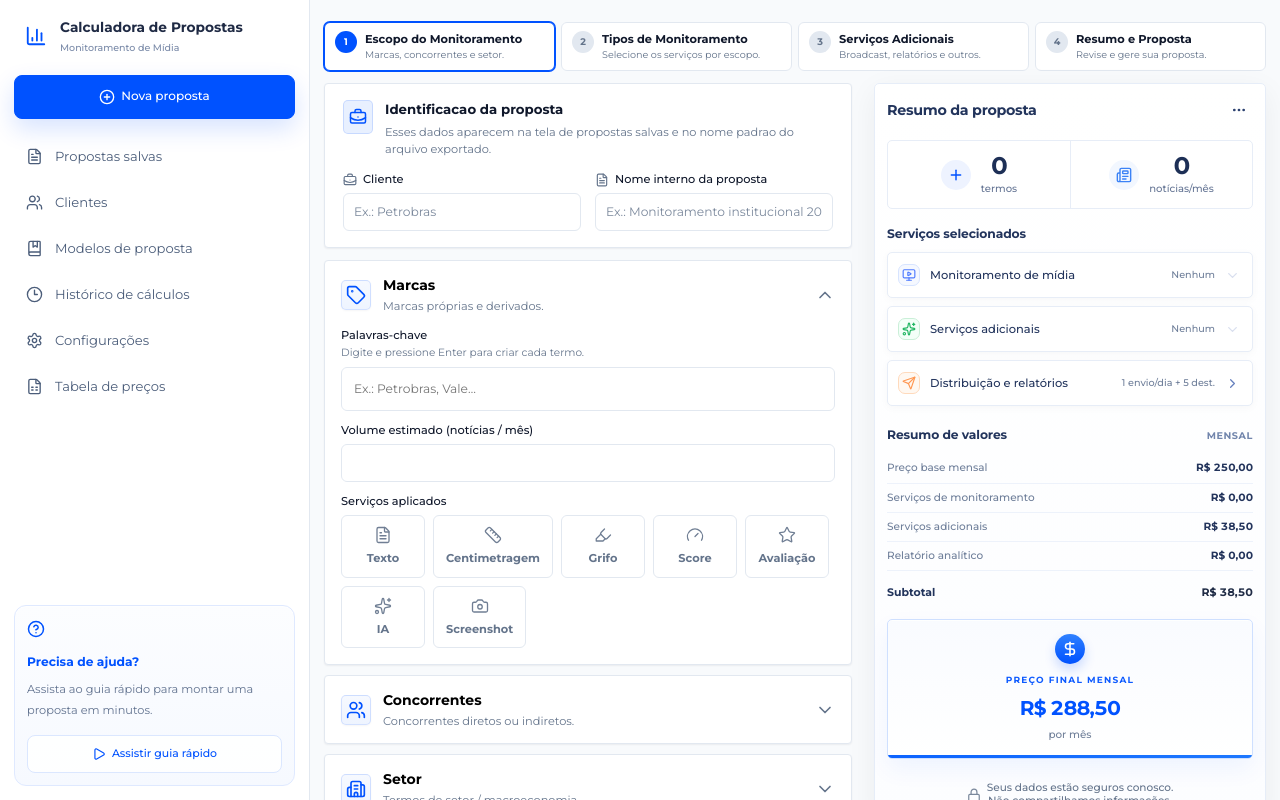
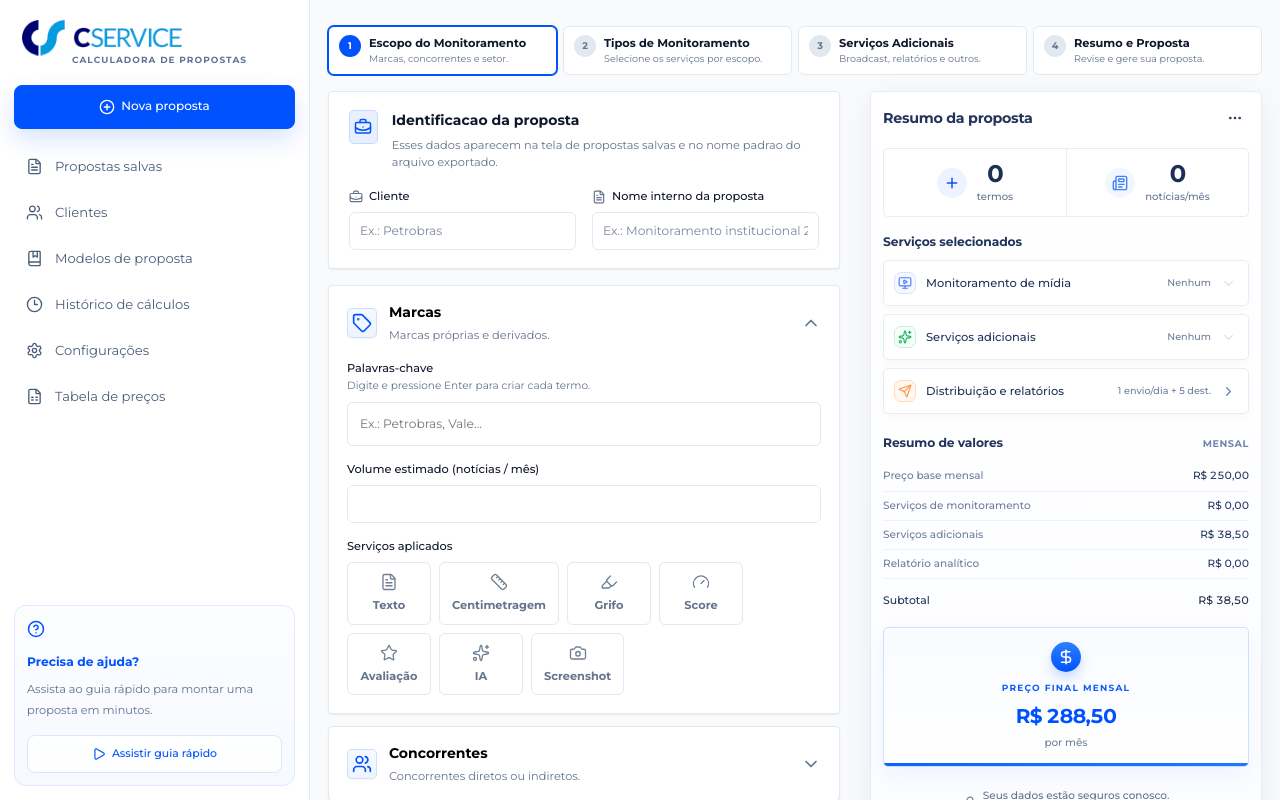
Before and after one commit to Pedro-Augusto0/CService.UI.Calculator, a React (Vite) app: page / in a window 1280 px wide. Built offline with nearby package versions, Linux system fonts and the light colour scheme.

Commit message:
Melhorias

```diff
--- a/src/App.css
+++ b/src/App.css
@@ -8,17 +8,17 @@
   flex: 1 0 auto;
   min-height: 0;
   overflow: visible;
-  padding-right: 4px;
-  padding-bottom: 12px;
+  padding-right: 10px;
+  padding-bottom: 20px;
 }
 
 .wizard-footer {
   display: flex;
   justify-content: space-between;
   align-items: center;
-  gap: 8px;
+  gap: 12px;
   margin-top: auto;
-  padding-top: 10px;
+  padding-top: 14px;
   border-top: 1px solid var(--color-border);
   background: var(--color-bg);
   flex-shrink: 0;
--- a/src/components/layout/AppShell.css
+++ b/src/components/layout/AppShell.css
@@ -18,8 +18,8 @@
 
 .app-shell__inner {
   flex: 1;
-  padding: 12px 14px 18px;
-  max-width: 1320px;
+  padding: 14px 18px 22px;
+  max-width: 1408px;
   min-height: 100%;
   width: 100%;
   margin: 0 auto;
@@ -28,13 +28,13 @@
 }
 
 .app-shell__stepper {
-  margin: 10px 0 12px;
+  margin: 12px 0 16px;
 }
 
 .app-shell__body {
   display: flex;
   align-items: stretch;
-  gap: 18px;
+  gap: 20px;
   flex: 1;
   min-height: 0;
   overflow: visible;
--- a/src/components/layout/Sidebar.css
+++ b/src/components/layout/Sidebar.css
@@ -15,28 +15,33 @@
 
 .sidebar__brand {
   display: flex;
-  gap: 10px;
   align-items: flex-start;
   padding: 2px 8px 0;
 }
 
+.sidebar__brand-lockup {
+  display: flex;
+  flex-direction: column;
+  align-items: flex-start;
+  gap: 2px;
+}
+
 .sidebar__logo {
-  width: 28px;
-  height: 28px;
-  border-radius: 8px;
-  background: transparent;
-  color: var(--color-primary);
-  display: inline-flex;
-  align-items: center;
-  justify-content: center;
-  margin-top: 2px;
+  display: block;
+  width: min(100%, 160px);
+  height: auto;
+  object-fit: contain;
 }
 
 .sidebar__title {
   font-weight: 700;
-  font-size: 0.98rem;
-  line-height: 1.15;
-  color: #1f2a44;
+  font-size: 0.64rem;
+  line-height: 1;
+  letter-spacing: 0.12em;
+  text-transform: uppercase;
+  color: #5f7395;
+  padding-left: 50px;
+  margin-top: -2px;
 }
 
 .sidebar__tagline {
@@ -145,10 +150,6 @@ button.sidebar__link {
   font-size: 0.78rem;
 }
 
-.sidebar__logo svg {
-  display: block;
-}
-
 .sidebar__link svg {
   flex-shrink: 0;
   width: 17px;
--- a/src/components/layout/Sidebar.tsx
+++ b/src/components/layout/Sidebar.tsx
@@ -1,5 +1,4 @@
 import {
-  BarChart3,
   BookMarked,
   CirclePlus,
   Clock3,
@@ -11,6 +10,7 @@ import {
   Settings,
   Users,
 } from 'lucide-react'
+import logoClipping from '../../assets/logo_clipping.png'
 import { Button } from '../ui/Button'
 import './Sidebar.css'
 
@@ -70,12 +70,9 @@ export function Sidebar({
   return (
     <aside className="sidebar">
       <div className="sidebar__brand">
-        <span className="sidebar__logo">
-          <BarChart3 size={22} strokeWidth={2} />
-        </span>
-        <div>
+        <div className="sidebar__brand-lockup">
+          <img className="sidebar__logo" src={logoClipping} alt="CService" />
           <div className="sidebar__title">Calculadora de Propostas</div>
-          <div className="sidebar__tagline">Monitoramento de Mídia</div>
         </div>
       </div>
 
--- a/src/components/layout/SummaryPanel.css
+++ b/src/components/layout/SummaryPanel.css
@@ -328,7 +328,7 @@
 .summary-panel__ledger-value {
   color: #24334e;
   font-size: 0.75rem;
-  font-weight: 700;
+  font-weight: 500;
   line-height: 1.3;
   text-align: right;
   font-variant-numeric: tabular-nums;
@@ -343,19 +343,19 @@
 .summary-panel__ledger-row--subtotal .summary-panel__ledger-value {
   color: #202c46;
   font-size: 0.79rem;
-  font-weight: 700;
+  font-weight: 500;
 }
 
 .summary-panel__ledger-row--credit .summary-panel__ledger-label,
 .summary-panel__ledger-row--credit .summary-panel__ledger-value {
   color: #1f8a45;
-  font-weight: 700;
+  font-weight: 500;
 }
 
 .summary-panel__ledger-row--debit .summary-panel__ledger-label,
 .summary-panel__ledger-row--debit .summary-panel__ledger-value {
   color: #cf3e3e;
-  font-weight: 700;
+  font-weight: 500;
 }
 
 .summary-panel__final {
@@ -800,7 +800,7 @@
 }
 
 .summary-panel__ledger-value {
-  font-weight: 700;
+  font-weight: 500;
   font-variant-numeric: tabular-nums;
   color: #23345c;
   text-align: right;
@@ -813,26 +813,26 @@
 }
 
 .summary-panel__ledger-row--subtotal .summary-panel__ledger-label {
-  font-weight: 700;
+  font-weight: 500;
   font-size: 0.78rem;
   color: #22345c;
 }
 
 .summary-panel__ledger-row--subtotal .summary-panel__ledger-value {
   font-size: 0.78rem;
-  font-weight: 700;
+  font-weight: 500;
 }
 
 .summary-panel__ledger-row--credit .summary-panel__ledger-label,
 .summary-panel__ledger-row--credit .summary-panel__ledger-value {
   color: var(--color-success);
-  font-weight: 700;
+  font-weight: 500;
 }
 
 .summary-panel__ledger-row--debit .summary-panel__ledger-label,
 .summary-panel__ledger-row--debit .summary-panel__ledger-value {
   color: var(--color-danger);
-  font-weight: 700;
+  font-weight: 500;
 }
 
 .summary-panel__final {
--- a/src/components/proposal/ScopeCategorySection.css
+++ b/src/components/proposal/ScopeCategorySection.css
@@ -9,7 +9,7 @@
   align-items: center;
   justify-content: space-between;
   gap: 12px;
-  padding: 14px 16px;
+  padding: 16px 18px;
   border: none;
   background: transparent;
   cursor: pointer;
@@ -32,7 +32,7 @@
   display: block;
   font-size: 0.8125rem;
   color: var(--color-muted);
-  margin-top: 2px;
+  margin-top: 4px;
 }
 
 .scope-cat__chevron {
@@ -45,8 +45,8 @@
 }
 
 .scope-cat__body {
-  padding: 0 16px 16px;
+  padding: 2px 18px 18px;
   display: flex;
   flex-direction: column;
-  gap: 12px;
+  gap: 16px;
 }
--- a/src/components/proposal/ScopeCategorySection.tsx
+++ b/src/components/proposal/ScopeCategorySection.tsx
@@ -78,7 +78,6 @@ export function ScopeCategorySection({
           <FieldGroup
             label="Palavras-chave"
             hint="Digite e pressione Enter para criar cada termo."
-            dense
           >
             <TagInput
               tags={keywords}
@@ -87,7 +86,6 @@ export function ScopeCategorySection({
             />
           </FieldGroup>
           <TextField
-            dense
             id={`vol-${sectionKey}`}
             label="Volume estimado (notícias / mês)"
             type="number"
@@ -98,7 +96,7 @@ export function ScopeCategorySection({
               onVolumeChange(Number.parseInt(e.target.value, 10) || 0)
             }
           />
-          <FieldGroup label="Serviços aplicados" dense>
+          <FieldGroup label="Serviços aplicados">
             <ServiceToggleGrid
               variant="compact"
               selected={services}
--- a/src/pages/PropostasSalvas.css
+++ b/src/pages/PropostasSalvas.css
@@ -11,12 +11,8 @@
   align-items: flex-start;
   gap: 18px;
   padding: 20px 22px;
-  border: 1px solid var(--color-border);
   border-radius: calc(var(--radius) + 4px);
-  background:
-    radial-gradient(circle at top right, rgb(219 234 254 / 55%), transparent 34%),
-    linear-gradient(180deg, rgb(255 255 255), rgb(248 250 252));
-  box-shadow: var(--shadow-sm);
+
 }
 
 .saved-page__hero-actions {
@@ -57,9 +53,6 @@
 }
 
 .saved-page__filters {
-  display: flex;
-  flex-direction: column;
-  gap: 12px;
   padding: 16px 18px;
   border: 1px solid var(--color-border);
   border-radius: calc(var(--radius) + 4px);
@@ -67,10 +60,17 @@
   box-shadow: var(--shadow-sm);
 }
 
+.saved-page__filters-bar {
+  display: flex;
+  align-items: center;
+  gap: 12px;
+}
+
 .saved-page__search {
   display: flex;
   align-items: center;
   gap: 10px;
+  flex: 1;
   min-height: 44px;
   padding: 0 12px;
   border: 1px solid var(--color-border);
@@ -92,11 +92,113 @@
   outline: none;
 }
 
+.saved-page__filter-toggle {
+  min-height: 44px;
+  padding-inline: 14px;
+  white-space: nowrap;
+}
+
+.saved-page__filter-popover {
+  position: relative;
+  flex-shrink: 0;
+}
+
+.saved-page__filter-toggle--active {
+  border-color: rgb(147 197 253 / 65%);
+  background: rgb(239 246 255);
+  color: var(--color-primary);
+}
+
+.saved-page__filter-count {
+  min-width: 20px;
+  height: 20px;
+  display: inline-flex;
+  align-items: center;
+  justify-content: center;
+  padding: 0 6px;
+  border-radius: 999px;
+  background: rgb(0 82 255 / 12%);
+  color: inherit;
+  font-size: 0.6875rem;
+  font-weight: 700;
+  line-height: 1;
+}
+
+.saved-page__filter-modal {
+  position: absolute;
+  top: calc(100% + 10px);
+  right: 0;
+  z-index: 20;
+  width: min(460px, calc(100vw - 32px));
+  display: flex;
+  flex-direction: column;
+  gap: 18px;
+  padding: 18px;
+  border: 1px solid var(--color-border);
+  border-radius: calc(var(--radius) + 6px);
+  background: var(--color-surface);
+  box-shadow: 0 18px 40px rgb(15 23 42 / 16%);
+}
+
+.saved-page__filter-modal::before {
+  content: '';
+  position: absolute;
+  top: -7px;
+  right: 22px;
+  width: 14px;
+  height: 14px;
+  background: var(--color-surface);
+  border-top: 1px solid var(--color-border);
+  border-left: 1px solid var(--color-border);
+  transform: rotate(45deg);
+}
+
+.saved-page__filter-modal-header {
+  display: flex;
+  align-items: flex-start;
+  justify-content: space-between;
+  gap: 16px;
+}
+
+.saved-page__filter-modal-title {
+  margin: 0 0 4px;
+  font-size: 1rem;
+  line-height: 1.1;
+  color: var(--color-text);
+}
+
+.saved-page__filter-modal-text {
+  margin: 0;
+  color: var(--color-muted);
+  font-size: 0.875rem;
+  line-height: 1.5;
+}
+
+.saved-page__filter-modal-close {
+  width: 38px;
+  height: 38px;
+  display: inline-flex;
+  align-items: center;
+  justify-content: center;
+  flex-shrink: 0;
+  border: 1px solid var(--color-border);
+  border-radius: var(--radius-sm);
+  background: #fff;
+  color: var(--color-muted);
+}
+
+.saved-page__filter-modal-close:focus-visible,
+.saved-page__filter-toggle:focus-visible {
+  outline: none;
+  border-color: var(--color-primary);
+  box-shadow: 0 0 0 3px rgb(0 82 255 / 18%);
+}
+
 .saved-page__filter-grid {
   display: grid;
-  grid-template-columns: minmax(0, 1fr) repeat(2, minmax(150px, 180px)) auto;
-  gap: 12px;
-  align-items: end;
+  grid-template-columns: 1fr;
+  gap: 14px;
+  align-items: start;
 }
 
 .saved-page__filter {
@@ -119,6 +221,13 @@
   border-radius: var(--radius-sm);
   background: #fff;
   color: var(--color-text);
+}
+
+.saved-page__filter-modal-footer {
+  display: flex;
+  justify-content: flex-end;
+  gap: 10px;
+  padding-top: 2px;
 }
 
 .saved-page__table {
@@ -564,7 +673,6 @@
     align-items: stretch;
   }
 
-  .saved-page__filter-grid,
   .saved-page__row {
     grid-template-columns: 1fr;
   }
@@ -577,3 +685,34 @@
     border-top: 1px solid rgb(226 232 240 / 85%);
   }
 }
+
+@media (max-width: 720px) {
+  .saved-page__filters-bar,
+  .saved-page__filter-modal-footer {
+    flex-direction: column;
+    align-items: stretch;
+  }
+
+  .saved-page__filter-popover {
+    width: 100%;
+  }
+
+  .saved-page__filter-toggle {
+    justify-content: center;
+  }
+
+  .saved-page__filter-modal {
+    position: static;
+    width: 100%;
+    margin-top: 12px;
+  }
+
+  .saved-page__filter-modal::before {
+    display: none;
+  }
+
+  .saved-page__filter-modal-close {
+    width: 34px;
+    height: 34px;
+  }
+}
--- a/src/pages/etapa/Escopo.css
+++ b/src/pages/etapa/Escopo.css
@@ -1,20 +1,20 @@
 .escopo-page {
   display: flex;
   flex-direction: column;
-  gap: 12px;
+  gap: 16px;
 }
 
 .escopo-page__meta-card {
   display: flex;
   flex-direction: column;
-  gap: 14px;
-  padding: 16px 18px;
+  gap: 18px;
+  padding: 18px 20px;
 }
 
 .escopo-page__meta-head {
   display: flex;
   align-items: flex-start;
-  gap: 12px;
+  gap: 14px;
 }
 
 .escopo-page__meta-icon {
@@ -30,8 +30,8 @@
 }
 
 .escopo-page__meta-title {
-  margin: 0 0 4px;
-  font-size: 0.95rem;
+  margin: 0 0 6px;
+  font-size: 1rem;
 }
 
 .escopo-page__meta-text {
@@ -45,13 +45,13 @@
 .escopo-page__meta-grid {
   display: grid;
   grid-template-columns: repeat(2, minmax(0, 1fr));
-  gap: 14px;
+  gap: 16px;
 }
 
 .escopo-page__stack {
   display: flex;
   flex-direction: column;
-  gap: 10px;
+  gap: 12px;
 }
 
 .escopo-page__icon {
--- a/src/pages/etapa/Escopo.tsx
+++ b/src/pages/etapa/Escopo.tsx
@@ -49,7 +49,6 @@ export function Escopo() {
         </div>
         <div className="escopo-page__meta-grid">
           <TextField
-            dense
             label="Cliente"
             placeholder="Ex.: Petrobras"
             value={state.meta.clientName}
@@ -62,7 +61,6 @@ export function Escopo() {
             }
           />
           <TextField
-            dense
             label="Nome interno da proposta"
             placeholder="Ex.: Monitoramento institucional 2026"
             value={state.meta.proposalName}
```
Also changed, not shown: src/pages/PropostasSalvas.tsx (+99 -6 lines).
